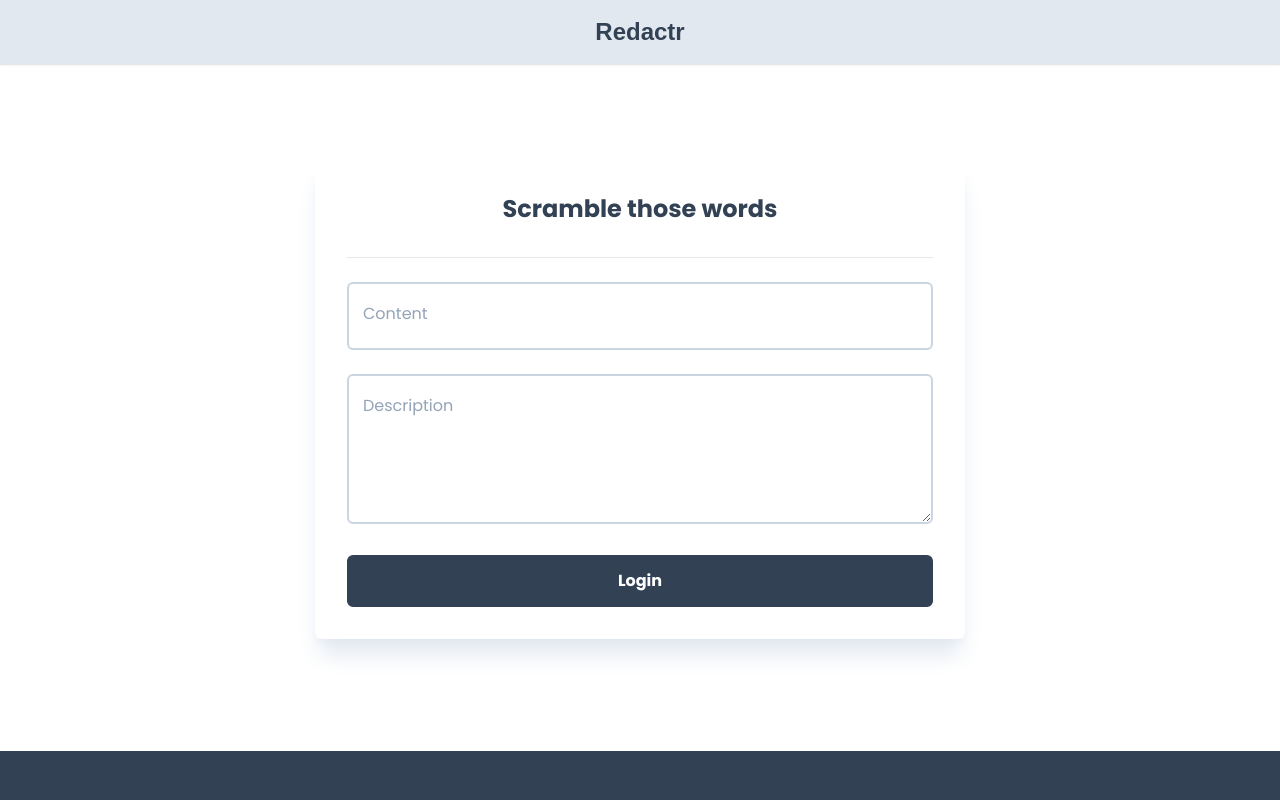
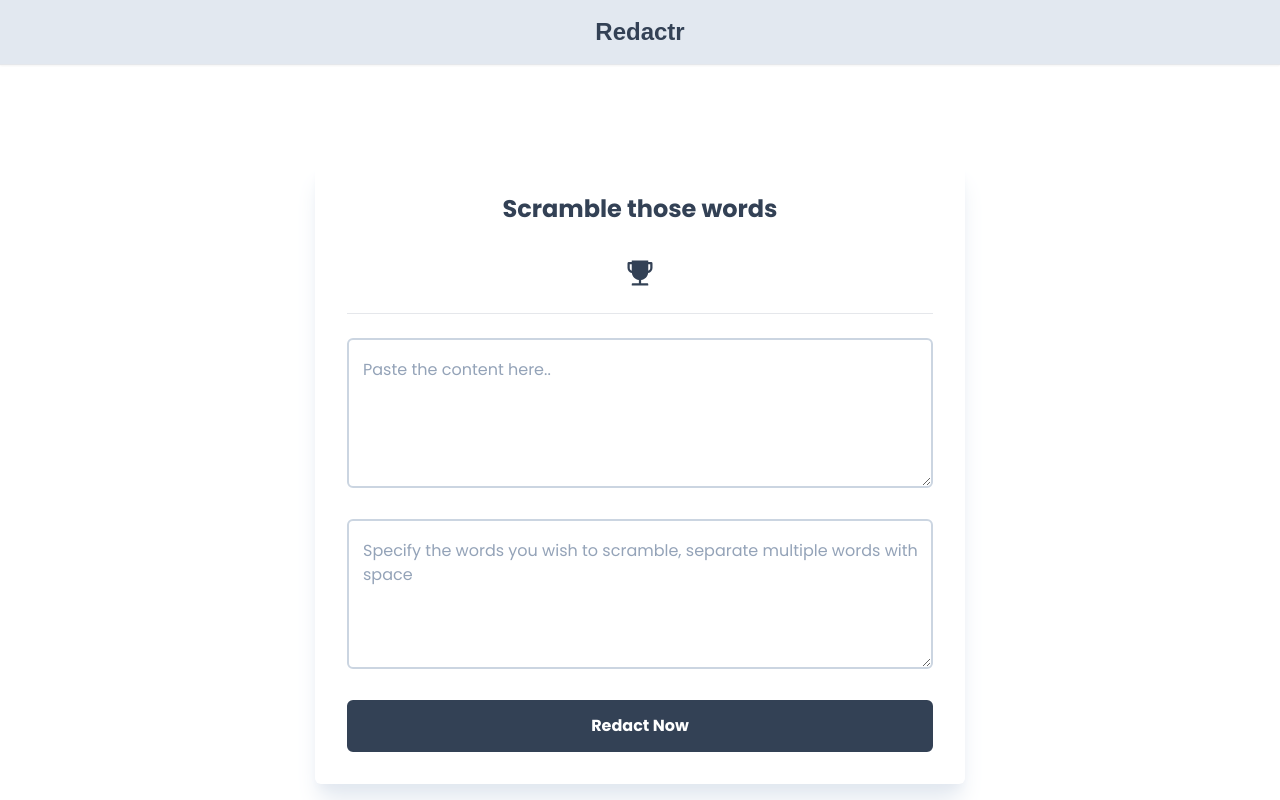
Before and after one commit to tonyedick/REDACTR, a Next.js app: page / in a window 1280 px wide. Shown: the top 800 px of the page. Built offline with nearby package versions, Linux system fonts and the light colour scheme; a web font is replaced by a local one.

Commit message:
some revisions

```diff
--- a/src/app/components/LoginForm.tsx
+++ b/src/app/components/LoginForm.tsx
@@ -1,6 +1,6 @@
 "use client";
 
-import { AiOutlineGoogle } from "react-icons/ai";
+import { AiFillTrophy } from "react-icons/ai";
 import Button from "../components/Button";
 import Heading from "../components/Heading";
 import Input from "../components/inputs/Input";
@@ -20,10 +20,6 @@ const LoginForm = () => {
     handleSubmit,
     formState: { errors },
   } = useForm<FieldValues>({
-    defaultValues: {
-      email: "",
-      password: "",
-    },
   });
 
 
@@ -34,26 +30,26 @@ const LoginForm = () => {
   return (
     <>
       <Heading title="Scramble those words" />
+      <AiFillTrophy size={32} />
       <hr className="bg-slate-300 w-full h-px" />
-      <Input
-        id="content"
-        label="Content"
+      <TextArea
+        id="description"
+        label="Paste the content here.."
         disabled={isLoading}
         register={register}
         errors={errors}
         required
-        type="text"
-      ></Input>
+      />
       <TextArea
         id="description"
-        label="Description"
+        label="Specify the words you wish to scramble, separate multiple words with space"
         disabled={isLoading}
         register={register}
         errors={errors}
         required
       />
       <Button
-        label={isLoading ? "Loading..." : "Login"}
+        label={isLoading ? "Loading..." : "Redact Now"}
         onClick={handleSubmit(onSubmit)}
       />
     </>
--- a/src/app/components/navbar/Avatar.tsx
+++ /dev/null
@@ -1,38 +0,0 @@
-import Image from "next/image";
-
-interface AvatarProps {
-  src?: string | null | undefined;
-}
-
-const Avatar: React.FC<AvatarProps> = ({ src }) => {
-  if (src) {
-    return (
-      <Image
-        className="rounded-full"
-        height="30"
-        width="30"
-        alt="Avatar"
-        src={src}
-      />
-    );
-  }
-
-  return (
-    <svg
-      xmlns="http://www.w3.org/2000/svg"
-      fill="none"
-      viewBox="0 0 24 24"
-      strokeWidth={1.5}
-      stroke="currentColor"
-      className="w-6 h-6"
-    >
-      <path
-        strokeLinecap="round"
-        strokeLinejoin="round"
-        d="M15.75 6a3.75 3.75 0 11-7.5 0 3.75 3.75 0 017.5 0zM4.501 20.118a7.5 7.5 0 0114.998 0A17.933 17.933 0 0112 21.75c-2.676 0-5.216-.584-7.499-1.632z"
-      />
-    </svg>
-  );
-};
-
-export default Avatar;
```
